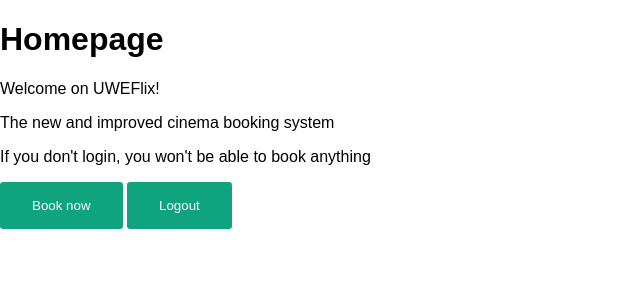
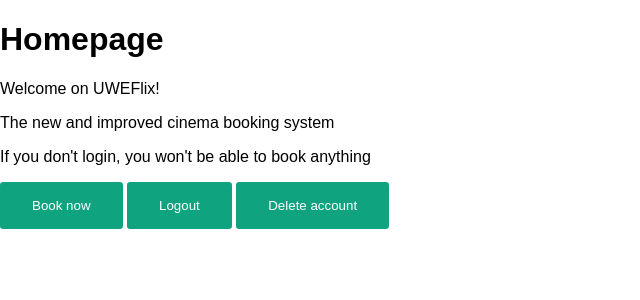
Before and after one commit to rvale01/desd-assignment, a Django app: page / in a window 1280 px wide. Shown: the top 300 px of the page, without its empty margins (0-640 px from the left). Run offline with Django 4.2, Linux system fonts and the light colour scheme; the visitor is signed in with stand-in values (Sample User, id 1).

Commit message:
added delete user

```diff
--- a/app/templates/general/homepage.html
+++ b/app/templates/general/homepage.html
@@ -15,6 +15,9 @@
         <button onclick="window.location.href=window.location.origin+'/accounts/logout/'">
             Logout
         </button>
+        <button onclick="window.location.href=window.location.origin+'/accounts/delete/'">
+            Delete account
+        </button>
     {% else %}
         <button onclick="window.location.href=window.location.origin+'/registration/customer'">
             Register
--- a/app/urls.py
+++ b/app/urls.py
@@ -20,6 +20,7 @@
 urlpatterns = [
     path('admin/', admin.site.urls),
     path('accounts/', include('django.contrib.auth.urls')),
+    path('accounts/delete-account', views.delete_account),
     path('registration/customer', views.registrationCustomer, name = 'registrationCustomer'),
     path('customer/', include("customer.urls")),
     path('', views.homepage)
--- a/app/views.py
+++ b/app/views.py
@@ -1,12 +1,31 @@
-from django.http import JsonResponse
+from django.contrib.auth.models import User
 from django.shortcuts import render, redirect
 from .forms import CustomerCreationForm
+from django.contrib.auth import logout
+
 
 # View shown for the homepage
 def homepage(request):
     return render(
         request,
         'general/homepage.html'
+    )
+
+# View used to delete an account
+def delete_account(request):
+    # saving the username of the logged user
+    username = request.user.id
+    # getting the user from the list of users in the db
+    u = User.objects.get(username = username)
+
+    # logging out the user
+    logout(request)
+
+    # deleting the user
+    u.delete()
+    return render(
+        request,
+        'registration/deleteAccount.html'
     )
 
 # View to register a new customer (at the moment the only group available is the customer, eand all the registrations are of type customer)
```
Also changed, not shown: app/templates/registration/deleteAccount.html (added, +9 -0 lines).
